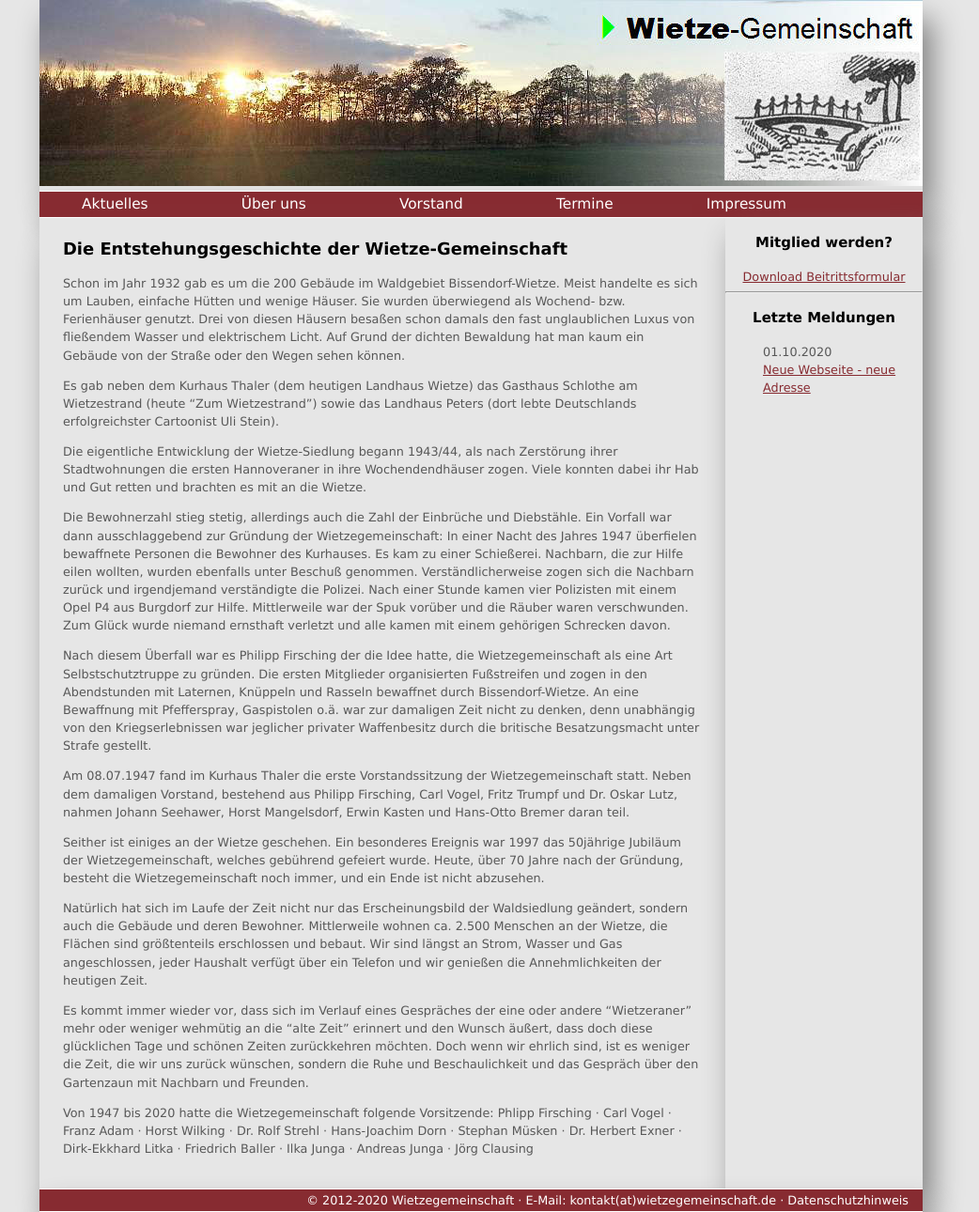
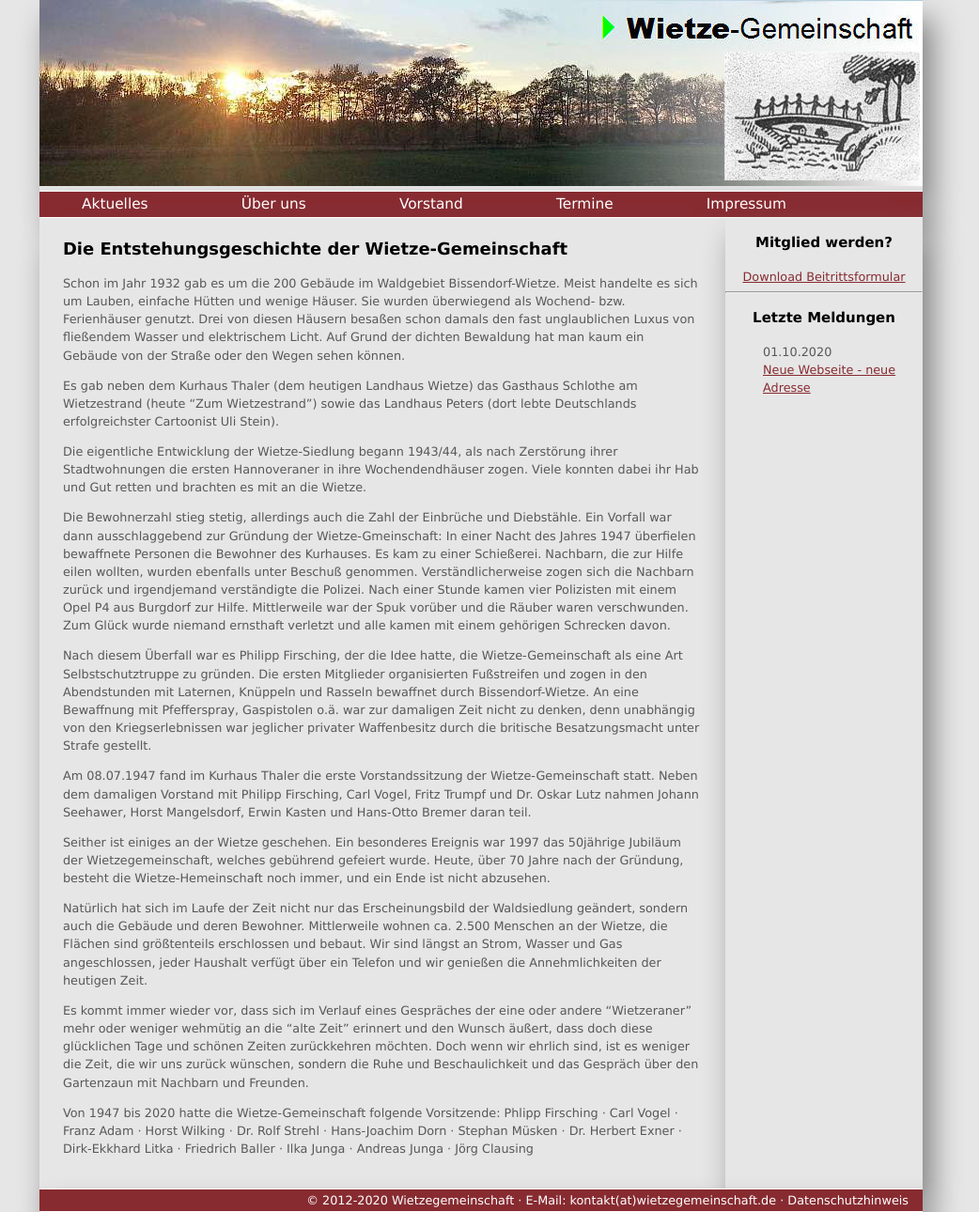
Before and after one commit to car-hei/wietzegem.github.io, a Jekyll site: the page built from ueberuns.md, in a window 1280 px wide. Shown: the whole page at 94% size, without its empty margins (128-1170 px from the left). Built offline with Jekyll 4.4.1, drawn with Linux system fonts in a browser that asks for light colours.

Commit message:
Update ueberuns.md

```diff
--- a/ueberuns.md
+++ b/ueberuns.md
@@ -9,16 +9,16 @@ Es gab neben dem Kurhaus Thaler (dem heutigen Landhaus Wietze) das Gasthaus Schl
 
 Die eigentliche Entwicklung der Wietze-Siedlung begann 1943/44, als nach Zerstörung ihrer Stadtwohnungen die ersten Hannoveraner in ihre Wochendendhäuser zogen. Viele konnten dabei ihr Hab und Gut retten und brachten es mit an die Wietze.
 
-Die Bewohnerzahl stieg stetig, allerdings auch die Zahl der Einbrüche und Diebstähle. Ein Vorfall war dann ausschlaggebend zur Gründung der Wietzegemeinschaft: In einer Nacht des Jahres 1947 überfielen bewaffnete Personen die Bewohner des Kurhauses. Es kam zu einer Schießerei. Nachbarn, die zur Hilfe eilen wollten, wurden ebenfalls unter Beschuß genommen. Verständlicherweise zogen sich die Nachbarn zurück und irgendjemand verständigte die Polizei. Nach einer Stunde kamen vier Polizisten mit einem Opel P4 aus Burgdorf zur Hilfe. Mittlerweile war der Spuk vorüber und die Räuber waren verschwunden. Zum Glück wurde niemand ernsthaft verletzt und alle kamen mit einem gehörigen Schrecken davon.
+Die Bewohnerzahl stieg stetig, allerdings auch die Zahl der Einbrüche und Diebstähle. Ein Vorfall war dann ausschlaggebend zur Gründung der Wietze-Gmeinschaft: In einer Nacht des Jahres 1947 überfielen bewaffnete Personen die Bewohner des Kurhauses. Es kam zu einer Schießerei. Nachbarn, die zur Hilfe eilen wollten, wurden ebenfalls unter Beschuß genommen. Verständlicherweise zogen sich die Nachbarn zurück und irgendjemand verständigte die Polizei. Nach einer Stunde kamen vier Polizisten mit einem Opel P4 aus Burgdorf zur Hilfe. Mittlerweile war der Spuk vorüber und die Räuber waren verschwunden. Zum Glück wurde niemand ernsthaft verletzt und alle kamen mit einem gehörigen Schrecken davon.
 
-Nach diesem Überfall war es Philipp Firsching der die Idee hatte, die Wietzegemeinschaft als eine Art Selbstschutztruppe zu gründen. Die ersten Mitglieder organisierten Fußstreifen und zogen in den Abendstunden mit Laternen, Knüppeln und Rasseln bewaffnet durch Bissendorf-Wietze. An eine Bewaffnung mit Pfefferspray, Gaspistolen o.ä. war zur damaligen Zeit nicht zu denken, denn unabhängig von den Kriegserlebnissen war jeglicher privater Waffenbesitz durch die britische Besatzungsmacht unter Strafe gestellt.
+Nach diesem Überfall war es Philipp Firsching, der die Idee hatte, die Wietze-Gemeinschaft als eine Art Selbstschutztruppe zu gründen. Die ersten Mitglieder organisierten Fußstreifen und zogen in den Abendstunden mit Laternen, Knüppeln und Rasseln bewaffnet durch Bissendorf-Wietze. An eine Bewaffnung mit Pfefferspray, Gaspistolen o.ä. war zur damaligen Zeit nicht zu denken, denn unabhängig von den Kriegserlebnissen war jeglicher privater Waffenbesitz durch die britische Besatzungsmacht unter Strafe gestellt.
 
-Am 08.07.1947 fand im Kurhaus Thaler die erste Vorstandssitzung der Wietzegemeinschaft statt. Neben dem damaligen Vorstand, bestehend aus Philipp Firsching, Carl Vogel, Fritz Trumpf und Dr. Oskar Lutz, nahmen Johann Seehawer, Horst Mangelsdorf, Erwin Kasten und Hans-Otto Bremer daran teil.
+Am 08.07.1947 fand im Kurhaus Thaler die erste Vorstandssitzung der Wietze-Gemeinschaft statt. Neben dem damaligen Vorstand mit Philipp Firsching, Carl Vogel, Fritz Trumpf und Dr. Oskar Lutz nahmen Johann Seehawer, Horst Mangelsdorf, Erwin Kasten und Hans-Otto Bremer daran teil.
 
-Seither ist einiges an der Wietze geschehen. Ein besonderes Ereignis war 1997 das 50jährige Jubiläum der Wietzegemeinschaft, welches gebührend gefeiert wurde. Heute, über 70 Jahre nach der Gründung, besteht die Wietzegemeinschaft noch immer, und ein Ende ist nicht abzusehen.
+Seither ist einiges an der Wietze geschehen. Ein besonderes Ereignis war 1997 das 50jährige Jubiläum der Wietzegemeinschaft, welches gebührend gefeiert wurde. Heute, über 70 Jahre nach der Gründung, besteht die Wietze-Hemeinschaft noch immer, und ein Ende ist nicht abzusehen.
 
 Natürlich hat sich im Laufe der Zeit nicht nur das Erscheinungsbild der Waldsiedlung geändert, sondern auch die Gebäude und deren Bewohner. Mittlerweile wohnen ca. 2.500 Menschen an der Wietze, die Flächen sind größtenteils erschlossen und bebaut. Wir sind längst an Strom, Wasser und Gas angeschlossen, jeder Haushalt verfügt über ein Telefon und wir genießen die Annehmlichkeiten der heutigen Zeit.
 
 Es kommt immer wieder vor, dass sich im Verlauf eines Gespräches der eine oder andere “Wietzeraner” mehr oder weniger wehmütig an die “alte Zeit” erinnert und den Wunsch äußert, dass doch diese glücklichen Tage und schönen Zeiten zurückkehren möchten. Doch wenn wir ehrlich sind, ist es weniger die Zeit, die wir uns zurück wünschen, sondern die Ruhe und Beschaulichkeit und das Gespräch über den Gartenzaun mit Nachbarn und Freunden.
 
-Von 1947 bis 2020 hatte die Wietzegemeinschaft folgende Vorsitzende: Phlipp Firsching · Carl Vogel · Franz Adam · Horst Wilking · Dr. Rolf Strehl · Hans-Joachim Dorn · Stephan Müsken · Dr. Herbert Exner · Dirk-Ekkhard Litka · Friedrich Baller · Ilka Junga · Andreas Junga · Jörg Clausing
+Von 1947 bis 2020 hatte die Wietze-Gemeinschaft folgende Vorsitzende: Phlipp Firsching · Carl Vogel · Franz Adam · Horst Wilking · Dr. Rolf Strehl · Hans-Joachim Dorn · Stephan Müsken · Dr. Herbert Exner · Dirk-Ekkhard Litka · Friedrich Baller · Ilka Junga · Andreas Junga · Jörg Clausing
```
